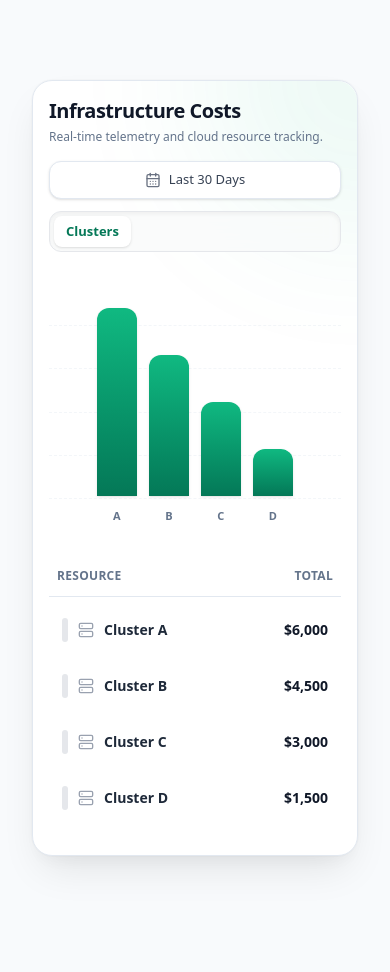
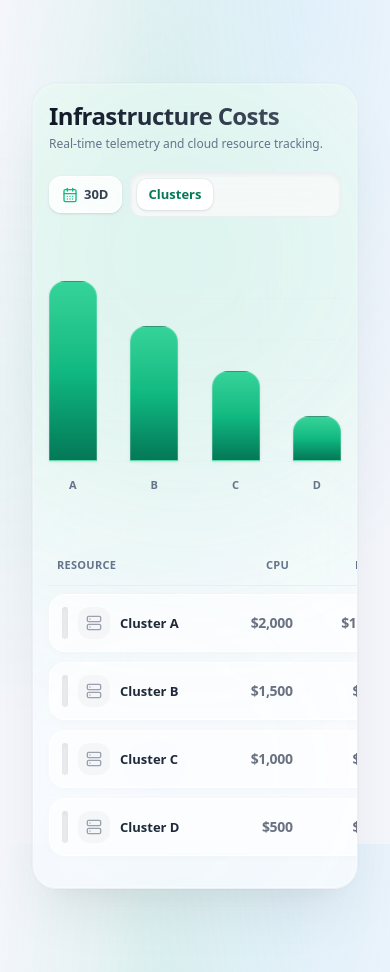
Before and after one commit to StarDust130/atomity_project, a Next.js app: page / in a window 390 px wide. Built offline with nearby package versions, Linux system fonts and the light colour scheme.

Commit message:
Refactor global styles and enhance Dashboard components with improved animations, responsiveness, and UI elements

```diff
--- a/app/globals.css
+++ b/app/globals.css
@@ -1,21 +1,22 @@
 @import "tailwindcss";
 
 :root {
-  --bg-base: #f8fafc;
-  --surface-main: #ffffff;
+  --bg-base: #f4f6fb;
+  --surface-main: rgba(255, 255, 255, 0.7);
   --text-primary: #0f172a;
   --text-muted: #64748b;
-  --border-subtle: #e2e8f0;
+  --border-subtle: rgba(226, 232, 240, 0.6);
 
   --brand-light: #6ee7b7;
   --brand-base: #10b981;
   --brand-dark: #047857;
-  --brand-glow: rgba(16, 185, 129, 0.4);
+  --brand-glow: rgba(16, 185, 129, 0.5);
 
-  --radius-card: 20px;
+  --radius-card: 24px;
   --shadow-premium:
-    0 20px 40px -10px rgba(0, 0, 0, 0.1), 0 10px 20px -5px rgba(0, 0, 0, 0.04),
-    0 0 0 1px rgba(0, 0, 0, 0.02);
+    0 30px 60px -12px rgba(0, 0, 0, 0.08),
+    0 18px 36px -18px rgba(0, 0, 0, 0.05),
+    0 0 0 1px rgba(255, 255, 255, 0.5) inset, 0 0 0 1px rgba(0, 0, 0, 0.02);
 }
 
 body {
@@ -23,6 +24,11 @@ body {
   color: var(--text-primary);
   -webkit-font-smoothing: antialiased;
   overflow-x: hidden;
+  background-image:
+    radial-gradient(at 40% 20%, rgba(16, 185, 129, 0.1) 0px, transparent 50%),
+    radial-gradient(at 80% 0%, rgba(56, 189, 248, 0.1) 0px, transparent 50%),
+    radial-gradient(at 0% 50%, rgba(16, 185, 129, 0.05) 0px, transparent 50%);
+  background-attachment: fixed;
 }
 
 /* Fix chart hover dimming */
--- a/app/page.tsx
+++ b/app/page.tsx
@@ -2,7 +2,7 @@ import Dashboard from "@/components/Dashboard";
 
 export default function Home() {
   return (
-    <main className="w-full min-h-screen p-4 sm:p-8 flex flex-col items-center">
+    <main className="w-full min-h-screen p-4 sm:p-8 flex flex-col items-center justify-center">
       <Dashboard />
     </main>
   );
--- a/components/Dashboard.tsx
+++ b/components/Dashboard.tsx
@@ -58,31 +58,53 @@ export default function Dashboard() {
     );
 
   // Determine which level of data to show
-  const currentViewData = path.length > 0 ? path[path.length - 1].children || [] : data;
+  const currentViewData =
+    path.length > 0 ? path[path.length - 1].children || [] : data;
   const currentParentId = path.length > 0 ? path[path.length - 1].id : "root";
 
   return (
     <motion.section
-      initial={{ opacity: 0, y: 20, filter: "blur(4px)" }}
+      initial={{ opacity: 0, y: 30, filter: "blur(8px)" }}
       animate={{ opacity: 1, y: 0, filter: "blur(0px)" }}
-      transition={{ duration: 0.5, ease: "easeOut" }}
-      className="bg-(--surface-main) w-full max-w-5xl mx-auto rounded-(--radius-card) p-4 sm:p-6 lg:p-8 shadow-(--shadow-premium) border border-(--border-subtle) relative flex flex-col"
+      transition={{ duration: 0.6, ease: [0.22, 1, 0.36, 1] }}
+      className="bg-(--surface-main) backdrop-blur-2xl w-full max-w-5xl mx-auto rounded-[24px] sm:rounded-[32px] p-4 sm:p-8 lg:p-10 shadow-(--shadow-premium) border border-(--border-subtle) relative flex flex-col overflow-hidden"
     >
-      <div className="absolute inset-0 overflow-hidden rounded-(--radius-card) pointer-events-none z-0">
-        <div className="absolute top-0 right-0 w-[300px] sm:w-[400px] h-[300px] sm:h-[400px] bg-(--brand-glow) rounded-full blur-[80px] sm:blur-[100px] opacity-20 translate-x-1/2 -translate-y-1/2" />
+      <div className="absolute inset-0 pointer-events-none z-0">
+        <div className="absolute -top-32 -right-32 w-[600px] h-[600px] bg-(--brand-glow) rounded-full blur-[120px] opacity-20" />
+        <div className="absolute -bottom-32 -left-32 w-[500px] h-[500px] bg-blue-400/10 rounded-full blur-[100px] opacity-30" />
       </div>
 
-      <header className="relative flex flex-col sm:flex-row items-start sm:items-center justify-between gap-4 sm:gap-6 mb-8 z-10 w-full">
-        <div>
-          <h1 className="text-xl sm:text-2xl font-bold text-gray-900 tracking-tight mb-1">Infrastructure Costs</h1>
-          <p className="text-xs sm:text-sm text-(--text-muted)">Real-time telemetry and cloud resource tracking.</p>
+      <header className="relative flex flex-col md:flex-row items-start md:items-center justify-between gap-5 md:gap-6 mb-8 z-10 w-full">
+        <div className="flex flex-col">
+          <motion.h1
+            initial={{ opacity: 0, x: -20 }}
+            animate={{ opacity: 1, x: 0 }}
+            transition={{ delay: 0.2 }}
+            className="text-2xl sm:text-3xl font-extrabold text-gray-900 tracking-tight mb-1 bg-clip-text text-transparent bg-gradient-to-r from-gray-900 to-gray-600"
+          >
+            Infrastructure Costs
+          </motion.h1>
+          <motion.p
+            initial={{ opacity: 0, x: -20 }}
+            animate={{ opacity: 1, x: 0 }}
+            transition={{ delay: 0.3 }}
+            className="text-xs sm:text-sm font-medium text-(--text-muted)"
+          >
+            Real-time telemetry and cloud resource tracking.
+          </motion.p>
         </div>
 
-        <div className="flex flex-col w-full sm:w-auto items-stretch sm:items-center gap-3">
-          <div className="relative group w-full sm:w-auto">
-            <button className="w-full justify-center flex items-center gap-2 px-4 py-2 bg-white border border-(--border-subtle) shadow-sm rounded-xl font-medium text-[13px] sm:text-sm text-gray-700 hover:bg-gray-50 hover:border-gray-300 transition-all focus:ring-2 focus:ring-(--brand-light) outline-none whitespace-nowrap">
-              <CalendarDays className="w-4 h-4 text-gray-500" />
-              Last 30 Days
+        <motion.div
+          initial={{ opacity: 0, y: -10 }}
+          animate={{ opacity: 1, y: 0 }}
+          transition={{ delay: 0.4 }}
+          className="flex flex-row w-full md:w-auto items-center gap-2 sm:gap-3 justify-between md:justify-end shrink-0"
+        >
+          <div className="relative group shrink-0">
+            <button className="justify-center flex items-center gap-1.5 sm:gap-2 px-3 sm:px-4 py-2 sm:py-2.5 bg-white/80 backdrop-blur-md border border-white shadow-sm rounded-xl font-semibold text-[13px] sm:text-sm text-gray-700 hover:bg-white hover:shadow-md hover:scale-105 transition-all focus:ring-2 focus:ring-(--brand-light) outline-none whitespace-nowrap">
+              <CalendarDays className="w-4 h-4 text-(--brand-base)" />
+              <span className="hidden sm:inline">Last 30 Days</span>
+              <span className="sm:hidden">30D</span>
             </button>
             <div className="absolute -bottom-12 left-1/2 -translate-x-1/2 opacity-0 group-hover:opacity-100 transition-all duration-300 pointer-events-none bg-gray-900 text-white text-[11px] sm:text-xs font-semibold px-3 py-1.5 rounded-lg shadow-xl z-50 whitespace-nowrap scale-95 group-hover:scale-100">
               Calendar not available 🥺
@@ -91,14 +113,14 @@ export default function Dashboard() {
           </div>
 
           {/* Breadcrumb Navigation */}
-          <div className="flex w-full sm:w-auto bg-gray-50/80 backdrop-blur-sm border border-gray-200 rounded-xl overflow-x-auto custom-scrollbar p-1 shadow-inner relative max-w-full">
-            <div className="flex items-center min-w-max relative">
+          <div className="flex w-full sm:w-auto bg-gray-50/80 backdrop-blur-md border border-gray-200/60 rounded-xl overflow-x-auto custom-scrollbar p-1.5 shadow-inner relative max-w-full">
+            <div className="flex items-center min-w-max relative gap-1">
               <div className="relative group">
                 <button
                   onClick={() => handleGoBack(-1)}
-                  className={`px-3 py-1.5 rounded-lg text-[13px] sm:text-sm font-semibold transition-all duration-300 whitespace-nowrap ${
+                  className={`px-3 sm:px-4 py-1.5 sm:py-2 rounded-[10px] text-[13px] sm:text-sm font-bold transition-all duration-300 whitespace-nowrap ${
                     path.length === 0
-                      ? "bg-white text-(--brand-dark) shadow-sm"
+                      ? "bg-white text-(--brand-dark) shadow-sm ring-1 ring-gray-200/50"
                       : "text-gray-500 hover:text-gray-800 hover:bg-white/60"
                   }`}
                 >
@@ -133,9 +155,9 @@ export default function Dashboard() {
                     <div className="relative group">
                       <button
                         onClick={() => handleGoBack(index)}
-                        className={`px-3 py-1.5 rounded-lg text-[13px] sm:text-sm font-semibold transition-all duration-300 whitespace-nowrap ${
+                        className={`px-3 sm:px-4 py-1.5 sm:py-2 rounded-[10px] text-[13px] sm:text-sm font-bold transition-all duration-300 whitespace-nowrap ${
                           index === path.length - 1
-                            ? "bg-white text-(--brand-dark) shadow-sm"
+                            ? "bg-white text-(--brand-dark) shadow-sm ring-1 ring-gray-200/50"
                             : "text-gray-500 hover:text-gray-800 hover:bg-white/60"
                         }`}
                       >
@@ -143,7 +165,9 @@ export default function Dashboard() {
                       </button>
                       {/* Tooltip for deeper steps back (points to current parent) */}
                       <AnimatePresence>
-                        {showBackTooltip && path.length > 1 && index === path.length - 2 && (
+                        {showBackTooltip &&
+                          path.length > 1 &&
+                          index === path.length - 2 && (
                             <motion.div
                               initial={{ opacity: 0, scale: 0.8, y: -5 }}
                               animate={{ opacity: 1, scale: 1, y: 0 }}
@@ -161,23 +185,20 @@ export default function Dashboard() {
               </AnimatePresence>
             </div>
           </div>
-        </div>
+        </motion.div>
       </header>
 
       {/* Force re-mount of components when data level changes for fresh animations */}
       <AnimatePresence mode="wait">
         <motion.div
           key={currentParentId}
-          initial={{ opacity: 0, y: 15, scale: 0.98 }}
-          animate={{ opacity: 1, y: 0, scale: 1 }}
-          exit={{ opacity: 0, y: -15, scale: 0.98 }}
-          transition={{ duration: 0.4, type: "spring", bounce: 0.3 }}
+          initial={{ opacity: 0, y: 30, filter: "blur(4px)" }}
+          animate={{ opacity: 1, y: 0, filter: "blur(0px)" }}
+          exit={{ opacity: 0, y: -20, filter: "blur(4px)" }}
+          transition={{ duration: 0.5, ease: [0.22, 1, 0.36, 1] }}
           className="relative z-10 flex-col"
         >
-          <MetricChart
-            data={currentViewData}
-            onSelect={handleSelect}
-          />
+          <MetricChart data={currentViewData} onSelect={handleSelect} />
           <MetricTable data={currentViewData} />
         </motion.div>
       </AnimatePresence>
--- a/components/MetricChart.tsx
+++ b/components/MetricChart.tsx
@@ -13,23 +13,23 @@ export function MetricChart({
   const maxTotal = Math.max(...data.map((d) => d.total));
 
   return (
-    <div className="relative w-full h-[220px] sm:h-[260px] mt-6 mb-10 flex items-end justify-center px-4 sm:px-12 chart-container">
+    <div className="relative w-full h-[220px] sm:h-[300px] mt-8 mb-12 flex items-end justify-center px-0 sm:px-12 chart-container">
       {/* Background Lines */}
-      <div className="absolute inset-0 flex flex-col justify-between z-0 pointer-events-none pb-[30px] pt-4">
+      <div className="absolute inset-0 flex flex-col justify-between z-0 pointer-events-none pb-[40px] pt-4">
         {[...Array(5)].map((_, i) => (
           <div
             key={i}
-            className="w-full border-b border-dashed border-(--border-subtle) opacity-40 translate-y-[1px]"
+            className="w-full border-b border-dashed border-gray-200/60 opacity-60 translate-y-[1px]"
           />
         ))}
       </div>
 
       <motion.div
-        className="relative z-10 flex items-end justify-center w-full h-full pb-8 gap-3 sm:gap-14"
+        className="relative z-10 flex items-end justify-between sm:justify-center w-full h-full pb-10 gap-2 sm:gap-16 max-w-2xl mx-auto"
         initial="hidden"
         animate="show"
         variants={{
-          show: { transition: { staggerChildren: 0.1, delayChildren: 0.1 } },
+          show: { transition: { staggerChildren: 0.1, delayChildren: 0.2 } },
         }}
       >
         {data.map((metric) => {
@@ -39,21 +39,25 @@ export function MetricChart({
             <div
               key={metric.id}
               onClick={() => onSelect(metric)}
-              className="chart-bar group relative flex flex-col items-center justify-end h-full w-10 sm:w-24 md:w-28 cursor-pointer"
+              className="chart-bar group relative flex flex-col items-center justify-end h-full w-full max-w-[48px] sm:max-w-none sm:w-28 md:w-32 cursor-pointer"
             >
               {/* Tooltip on hover */}
-              <motion.div className="absolute -top-14 opacity-0 group-hover:opacity-100 transition-all duration-300 pointer-events-none bg-gray-900 text-white text-xs py-2 px-3 rounded-xl font-medium whitespace-nowrap shadow-xl z-20 flex flex-col items-center gap-0.5 scale-95 group-hover:scale-100 origin-bottom">
-                <span className="text-[11px] text-gray-300 tracking-wide uppercase">
-                  View {metric.name}
+              <motion.div className="absolute -top-16 opacity-0 group-hover:opacity-100 transition-all duration-300 pointer-events-none bg-white/90 backdrop-blur-xl border border-white/50 text-gray-800 text-xs py-2 px-3 sm:px-4 rounded-2xl font-medium whitespace-nowrap shadow-[0_8px_30px_rgb(0,0,0,0.12)] z-20 flex flex-col items-center gap-0.5 scale-90 group-hover:scale-100 origin-bottom">
+                <span className="text-[10px] sm:text-[11px] text-gray-500 tracking-wider uppercase font-semibold">
+                  {metric.name}
                 </span>
-                <span className="font-bold text-green-300">
+                <span className="text-sm border-t border-gray-100 font-extrabold bg-clip-text text-transparent bg-gradient-to-r from-(--brand-dark) to-(--brand-base) mt-0.5 pt-0.5">
                   ${metric.total.toLocaleString()}
                 </span>
-                {/* little triangle pointer */}
-                <div className="absolute top-full left-1/2 -translate-x-1/2 border-4 border-transparent border-t-gray-900" />
               </motion.div>
 
-              <div className="w-full flex items-end justify-center h-full">
+              <div className="w-full flex items-end justify-center h-full relative">
+                {/* Optional glow effect behind bar */}
+                <div
+                  className="absolute bottom-0 w-full bg-(--brand-base) blur-xl opacity-0 group-hover:opacity-30 transition-opacity duration-500 rounded-t-2xl z-0"
+                  style={{ height: `${heightPercent}%` }}
+                />
+
                 <motion.div
                   variants={{
                     hidden: { height: "0%", opacity: 0 },
@@ -61,24 +65,29 @@ export function MetricChart({
                   }}
                   transition={{
                     type: "spring",
-                    stiffness: 60,
-                    damping: 12,
-                    mass: 0.8,
+                    stiffness: 50,
+                    damping: 10,
+                    mass: 0.9,
                   }}
                   whileHover={{
-                    scaleY: 1.02,
+                    scaleY: 1.03,
                     scaleX: 1.05,
                   }}
-                  className="w-full bg-gradient-to-t rounded-t-xl origin-bottom transition-all duration-300 shadow-sm
-                  from-(--brand-dark) to-(--brand-base) hover:from-(--brand-base) hover:to-[#4ade80] hover:shadow-[0_0_24px_var(--brand-glow)]"
+                  className="w-full relative z-10 bg-gradient-to-t rounded-t-2xl origin-bottom transition-all duration-400 shadow-sm
+                  from-(--brand-dark) via-(--brand-base) to-[#34d399]
+                  hover:from-(--brand-base) hover:via-[#34d399] hover:to-[#6ee7b7]
+                  border border-white/20
+                  group-hover:shadow-[0_0_25px_var(--brand-glow)]"
                 />
               </div>
 
               {/* Labels bottom */}
-              <span className="absolute -bottom-7 w-max text-[11px] sm:text-sm font-semibold tracking-wide text-(--text-muted) group-hover:text-gray-900 transition-colors">
+              <span className="absolute -bottom-8 w-max text-[11px] sm:text-sm font-bold tracking-wide text-(--text-muted) group-hover:text-gray-900 transition-colors">
                 <span className="hidden sm:inline">{metric.name}</span>
                 <span className="sm:hidden">
-                  {metric.name.split(" ").slice(-1)[0]}
+                  {metric.name.length > 6
+                    ? metric.name.split(" ").slice(-1)[0]
+                    : metric.name}
                 </span>
               </span>
             </div>
--- a/components/MetricTable.tsx
+++ b/components/MetricTable.tsx
@@ -15,12 +15,12 @@ export function MetricTable({ data }: { data: CloudMetric[] }) {
   };
 
   const rowVariants: Variants = {
-    hidden: { opacity: 0, y: 15, scale: 0.98 },
+    hidden: { opacity: 0, y: 25, scale: 0.95 },
     show: {
       opacity: 1,
       y: 0,
       scale: 1,
-      transition: { type: "spring", stiffness: 80, damping: 12 },
+      transition: { type: "spring", stiffness: 60, damping: 14, mass: 0.8 },
     },
   };
 
@@ -29,68 +29,76 @@ export function MetricTable({ data }: { data: CloudMetric[] }) {
       variants={containerVariants}
       initial="hidden"
       animate="show"
-      className="w-full text-sm @container mt-2 flex flex-col"
+      className="w-full text-sm @container mt-4 flex flex-col relative z-20"
     >
+      <div className="relative overflow-x-auto pb-4 pt-2 -mx-4 px-4 sm:mx-0 sm:px-0 scroll-smooth custom-scrollbar">
+        <div className="min-w-[800px] lg:min-w-full">
           {/* Header Row */}
-      <div className="grid grid-cols-2 md:grid-cols-5 lg:grid-cols-8 gap-4 mb-2 pb-3 border-b border-(--border-subtle) font-semibold text-(--text-muted) px-2 sm:px-4 tracking-wide text-xs uppercase shrink-0">
+          <div className="grid grid-cols-[140px_repeat(7,1fr)] sm:grid-cols-[180px_repeat(7,1fr)] gap-4 mb-2 pb-3 border-b border-(--border-subtle) font-semibold text-(--text-muted) px-2 sm:px-5 tracking-wide text-[11px] sm:text-xs uppercase shrink-0">
             <div>Resource</div>
-        <div className="text-right hidden md:block">CPU</div>
-        <div className="text-right hidden md:block">RAM</div>
-        <div className="text-right hidden lg:block">Storage</div>
-        <div className="text-right hidden lg:block">Network</div>
-        <div className="text-right hidden lg:block">GPU</div>
-        <div className="text-center hidden md:block">Efficiency</div>
+            <div className="text-right">CPU</div>
+            <div className="text-right">RAM</div>
+            <div className="text-right">Storage</div>
+            <div className="text-right">Network</div>
+            <div className="text-right">GPU</div>
+            <div className="text-center">Efficiency</div>
             <div className="text-right">Total</div>
           </div>
 
           {/* Data Rows */}
-      <div className="flex flex-col gap-1.5 pb-4">
+          <div className="flex flex-col gap-2.5 sm:gap-3">
             {data.map((metric) => (
               <motion.div
                 key={metric.id}
                 variants={rowVariants}
                 whileHover={{ y: -2, scale: 1.005 }}
-            className="group grid grid-cols-2 md:grid-cols-5 lg:grid-cols-8 gap-4 py-3 sm:py-4 items-center px-3 sm:px-4 cursor-pointer transition-all duration-300 rounded-xl hover:bg-white hover:shadow-[0_4px_20px_-4px_rgba(0,0,0,0.08)] border border-transparent hover:border-(--border-subtle)"
+                className="group grid grid-cols-[140px_repeat(7,1fr)] sm:grid-cols-[180px_repeat(7,1fr)] gap-4 py-3 sm:py-4 items-center px-3 sm:px-5 cursor-pointer transition-all duration-300 rounded-[16px] bg-white/60 backdrop-blur-sm hover:bg-white hover:shadow-[0_8px_30px_rgb(0,0,0,0.06)] border border-white/80 hover:border-white shadow-[0_2px_10px_rgb(0,0,0,0.02)]"
               >
-            <div className="font-bold flex items-center gap-2.5 sm:gap-3 text-gray-800 break-all whitespace-normal leading-tight">
-              <div className="w-1.5 sm:w-2 h-6 bg-gray-200 group-hover:bg-(--brand-base) rounded-full shrink-0 transition-colors duration-400" />
-              <Server className="w-4 h-4 text-gray-400 group-hover:text-(--brand-base) shrink-0 transition-colors" />
-              <span className="min-w-0 break-words">{metric.name}</span>
+                <div className="font-bold flex items-center gap-2.5 sm:gap-4 text-gray-800 whitespace-nowrap leading-tight text-ellipsis overflow-hidden">
+                  <div className="w-1.5 sm:w-2 h-8 bg-gray-200/80 group-hover:bg-(--brand-base) rounded-full shrink-0 transition-all duration-500 shadow-inner" />
+                  <div className="bg-gray-100/80 p-2 rounded-xl group-hover:bg-green-50 group-hover:text-(--brand-base) transition-colors duration-300 text-gray-400">
+                    <Server className="w-4 h-4 shrink-0 transition-colors" />
                   </div>
-            <div className="text-right text-(--text-muted) tabular-nums font-medium hidden md:block">
+                  <span className="min-w-0 truncate font-extrabold text-[13px] sm:text-[15px]">
+                    {metric.name}
+                  </span>
+                </div>
+                <div className="text-right text-gray-500 tabular-nums font-semibold tracking-tight">
                   {formatCur(metric.cpu)}
                 </div>
-            <div className="text-right text-(--text-muted) tabular-nums font-medium hidden md:block">
+                <div className="text-right text-gray-500 tabular-nums font-semibold tracking-tight">
                   {formatCur(metric.ram)}
                 </div>
-            <div className="text-right text-(--text-muted) tabular-nums font-medium hidden lg:block">
+                <div className="text-right text-gray-500 tabular-nums font-semibold tracking-tight">
                   {formatCur(metric.storage)}
                 </div>
-            <div className="text-right text-(--text-muted) tabular-nums font-medium hidden lg:block">
+                <div className="text-right text-gray-500 tabular-nums font-semibold tracking-tight">
                   {formatCur(metric.network)}
                 </div>
-            <div className="text-right text-(--text-muted) tabular-nums font-medium hidden lg:block">
+                <div className="text-right text-gray-500 tabular-nums font-semibold tracking-tight">
                   {formatCur(metric.gpu)}
                 </div>
-            <div className="flex justify-center hidden md:flex">
+                <div className="flex justify-center">
                   <span
-                className={`px-2.5 py-1 text-xs rounded-lg font-bold tracking-tight ${
+                    className={`px-3 py-1.5 text-[11px] sm:text-xs rounded-xl font-bold tracking-wider shadow-sm border uppercase ${
                       metric.efficiency < 20
-                    ? "bg-red-50 text-red-600"
+                        ? "bg-red-50/80 text-red-600 border-red-100/50"
                         : metric.efficiency < 40
-                      ? "bg-orange-50 text-orange-600"
-                      : "bg-green-50 text-green-700"
+                          ? "bg-orange-50/80 text-orange-600 border-orange-100/50"
+                          : "bg-green-50/80 text-green-700 border-green-200/50"
                     }`}
                   >
                     {Math.round(metric.efficiency)}%
                   </span>
                 </div>
-            <div className="text-right font-bold text-gray-900 text-sm sm:text-[15px]">
+                <div className="text-right font-black text-gray-900 text-sm sm:text-base bg-clip-text text-transparent bg-gradient-to-r from-gray-900 to-gray-600 group-hover:from-(--brand-dark) group-hover:to-(--brand-base) transition-colors duration-300">
                   <AnimatedCounter value={metric.total} />
                 </div>
               </motion.div>
             ))}
           </div>
+        </div>
+      </div>
     </motion.div>
   );
 }
```
Lines whose indentation alone changed are shown as unchanged.
